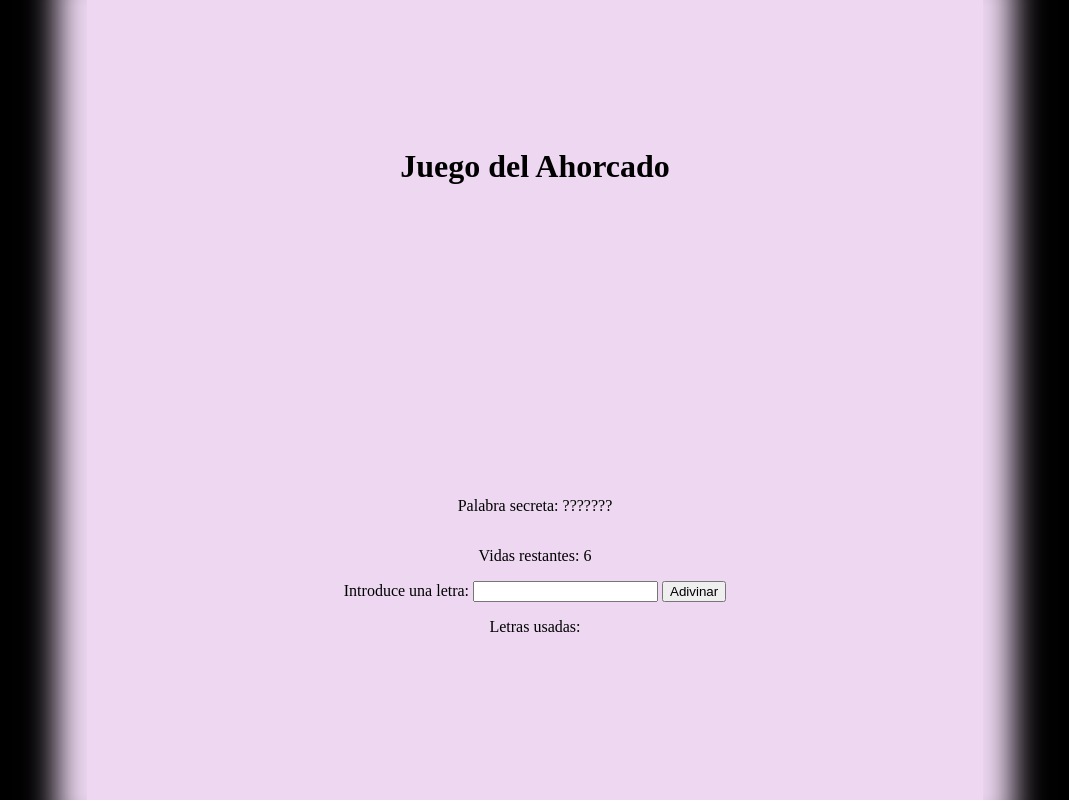
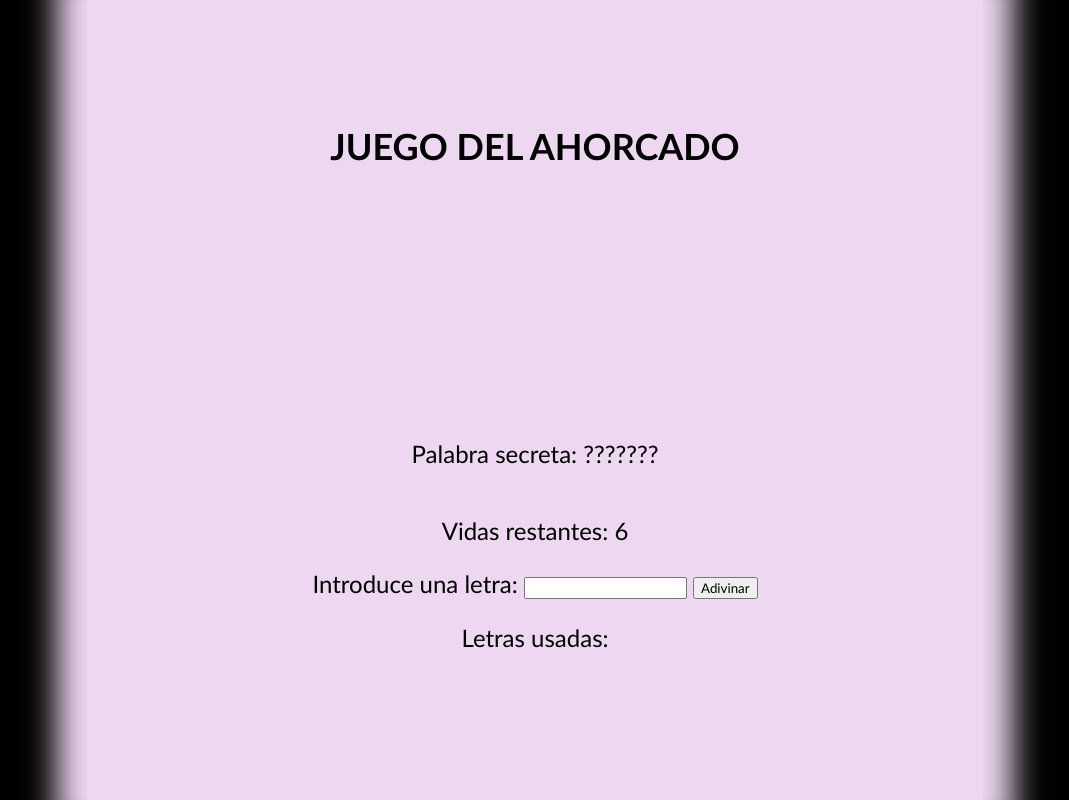
Before and after one commit to Jusaca01/AEV1_Despliegue, a PHP site: page / in a window 1280 px wide. Shown: the whole page, without its empty margins (105-1174 px from the left). Run offline with PHP 8.4, Linux system fonts and the light colour scheme.

Commit message:
cambio fuentes, tamaños y estilos de letra

```diff
--- a/style.css
+++ b/style.css
@@ -1,6 +1,6 @@
 * {
     box-sizing: border-box;
-
+    font-family: 'Gill Sans', 'Gill Sans MT', Calibri, 'Trebuchet MS', sans-serif;
 }
 
 body {
@@ -26,7 +26,8 @@ body {
 h1 {
     text-align: center;
     margin: 0;
-
+    font-size: 36px;
+    text-transform: uppercase;
 }
 
 main {
@@ -34,6 +35,7 @@ main {
     flex-direction: column;
     justify-content: space-around;
     align-items: center;
+    font-size: 24px;
 
 }
 
```
